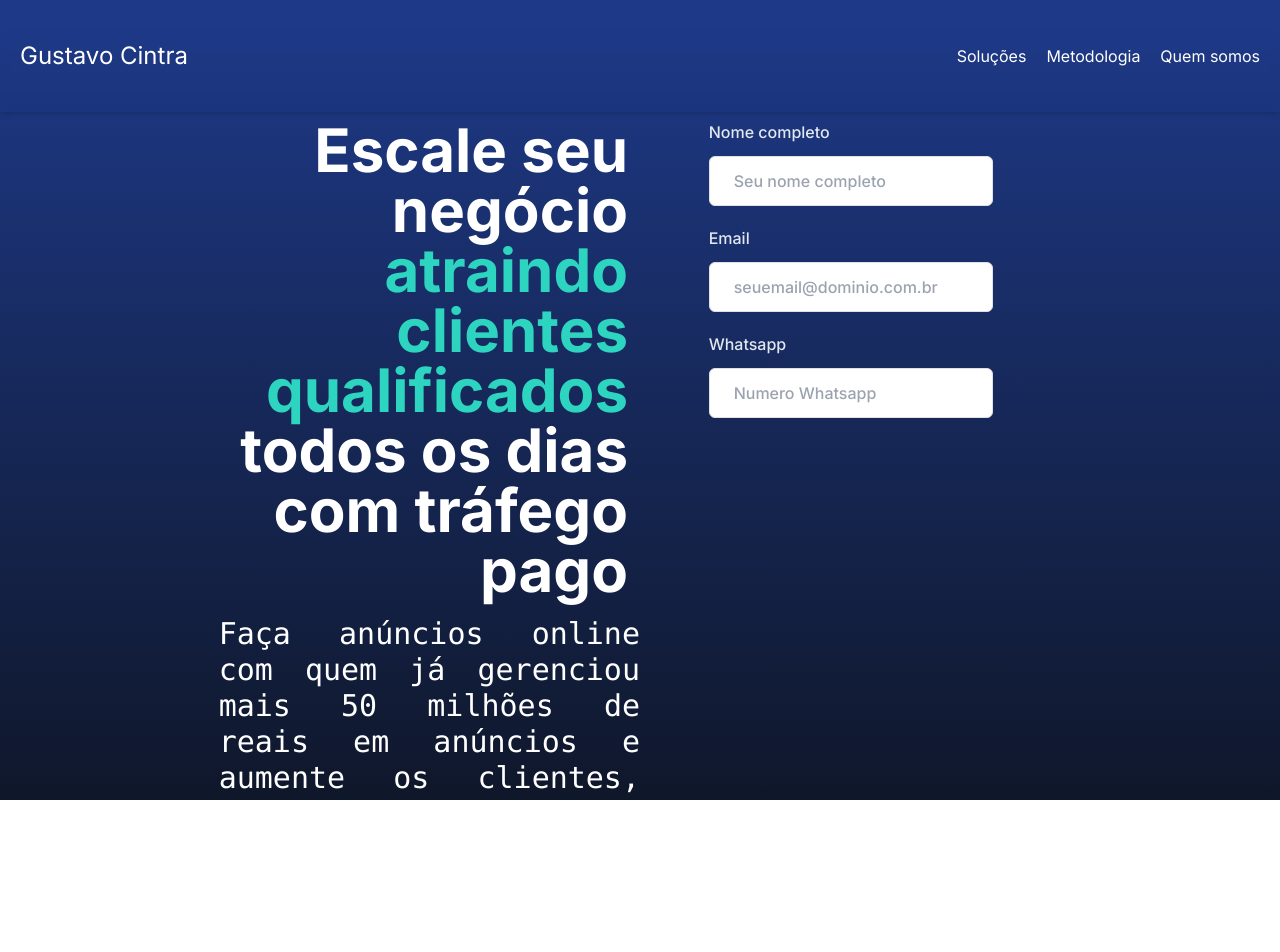
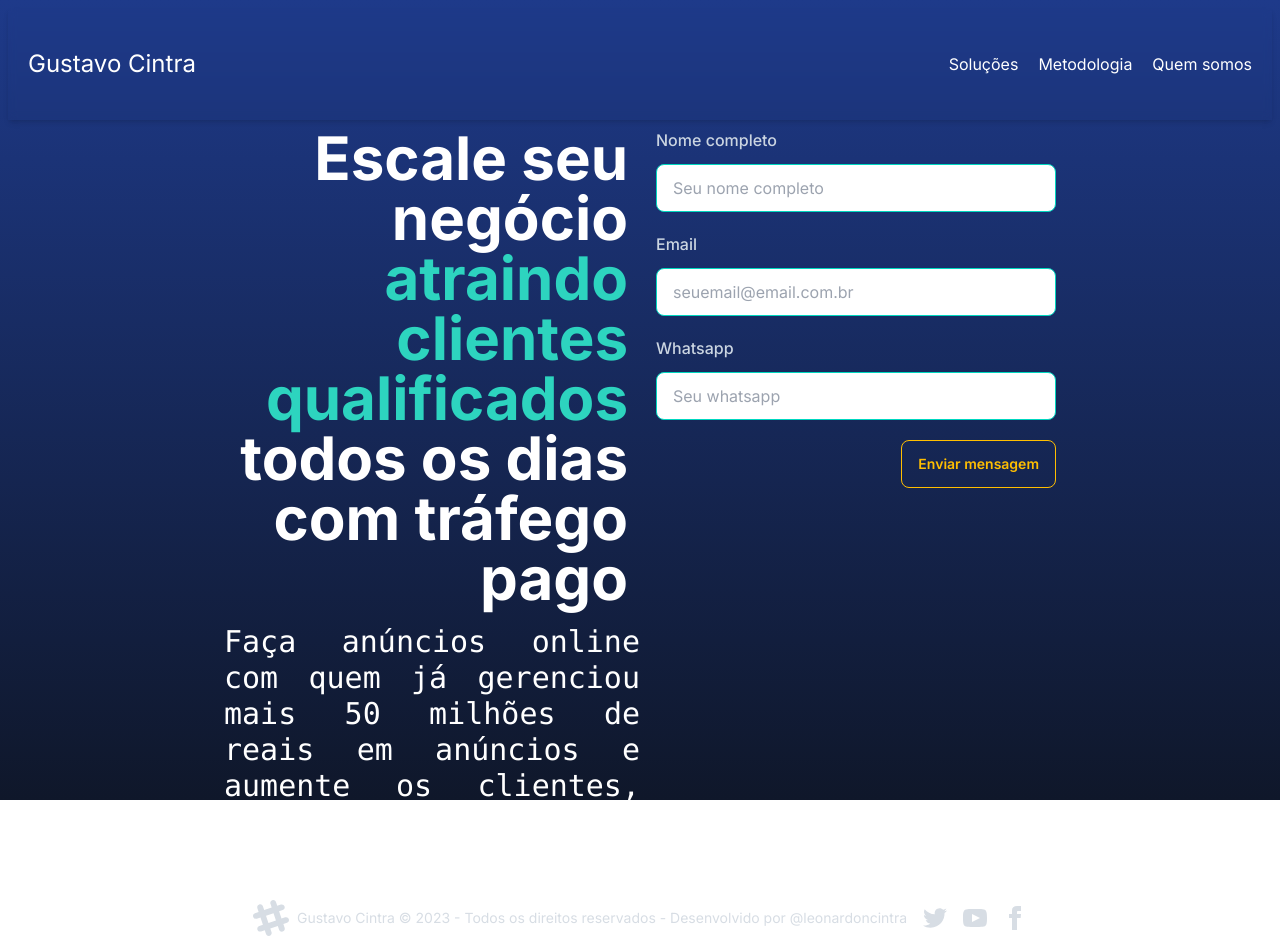
Before and after one commit to leonardocintra/landingpage, a Next.js app: page / in a window 1280 px wide. Before the commit the page ends 876 px from the top, so only its background shows below. Built offline with nearby package versions, Linux system fonts and the light colour scheme.

Commit message:
🧪 test: alinhamento

```diff
--- a/package.json
+++ b/package.json
@@ -19,6 +19,7 @@
     "@types/react": "^18",
     "@types/react-dom": "^18",
     "autoprefixer": "^10.0.1",
+    "daisyui": "^4.0.5",
     "eslint": "^8",
     "eslint-config-next": "14.0.2",
     "postcss": "^8",
--- a/src/app/components/ContactForm.tsx
+++ b/src/app/components/ContactForm.tsx
@@ -2,9 +2,8 @@
   return (
     <section className="flex p-2 justify-center">
       <div className="sm:w-2/3 flex flex-col sm:flex-row text-white">
-
         <div className="sm:w-1/2">
-          <p className="text-5xl sm:text-6xl font-bold hover:text-sky-200 text-right pr-3">
+          <p className="text-5xl lg:text-6xl font-bold hover:text-sky-200 text-right pr-3">
             Escale seu negócio{" "}
             <span className="text-teal-400">
               atraindo clientes qualificados{" "}
@@ -18,55 +17,56 @@
           </p>
         </div>
 
-        <div className="pt-4 sm:pt-0 sm:w-1/2">
-          <div className="flex items-center justify-center">
-            <form action="" method="POST">
-              <div className="mb-5">
+        <div className="pt-4 pl-4 sm:pt-0 sm:w-1/2">
+          <div>
             <label
-                  htmlFor="name"
-                  className="mb-3 block text-base font-medium text-slate-200"
+              htmlFor="nome"
+              className="mb-3 block text-base font-medium text-slate-300"
             >
               Nome completo
             </label>
             <input
+              id="nome"
+              name="nome"
               type="text"
-                  name="name"
-                  id="name"
               placeholder="Seu nome completo"
-                  className="w-full rounded-md border border-[#e0e0e0] bg-white py-3 px-6 text-base font-medium text-[#6B7280] outline-none focus:border-[#6A64F1] focus:shadow-md"
+              className="input input-bordered input-accent w-full max-w-md"
             />
           </div>
-              <div className="mb-5">
+          <div className="mt-5">
             <label
-                  htmlFor="email"
-                  className="mb-3 block text-base font-medium text-slate-200"
+              htmlFor="nome"
+              className="mb-3 block text-base font-medium text-slate-300"
             >
               Email
             </label>
             <input
+              id="email"
+              name="email"
               type="email"
-                  name="email"
-                  id="email"
-                  placeholder="seuemail@dominio.com.br"
-                  className="w-full rounded-md border border-[#e0e0e0] bg-white py-3 px-6 text-base font-medium text-[#6B7280] outline-none focus:border-[#6A64F1] focus:shadow-md"
+              placeholder="seuemail@email.com.br"
+              className="input input-bordered input-accent w-full max-w-md"
             />
           </div>
-              <div className="mb-5">
+          <div className="mt-5">
             <label
-                  htmlFor="telefone"
-                  className="mb-3 block text-base font-medium text-slate-200"
+              htmlFor="nome"
+              className="mb-3 block text-base font-medium text-slate-300"
             >
               Whatsapp
             </label>
             <input
+              id="whatsapp"
+              name="whatsapp"
               type="number"
-                  name="telefone"
-                  id="telefone"
-                  placeholder="Numero Whatsapp"
-                  className="w-full rounded-md border border-[#e0e0e0] bg-white py-3 px-6 text-base font-medium text-[#6B7280] outline-none focus:border-[#6A64F1] focus:shadow-md"
+              placeholder="Seu whatsapp"
+              className="input input-bordered input-accent w-full max-w-md"
             />
           </div>
-            </form>
+          <div className="mt-5 flex justify-end">
+            <button className="btn btn-outline btn-warning">
+              Enviar mensagem
+            </button>
           </div>
         </div>
       </div>
--- /dev/null
+++ b/src/app/components/Footer.tsx
@@ -0,0 +1,55 @@
+export default function Footer() {
+  return (
+    <footer className="flex footer items-center text-neutral-content justify-center p-4">
+      <aside className="items-center grid-flow-col">
+        <svg
+          width="36"
+          height="36"
+          viewBox="0 0 24 24"
+          xmlns="http://www.w3.org/2000/svg"
+          fillRule="evenodd"
+          clipRule="evenodd"
+          className="fill-current"
+        >
+          <path d="M22.672 15.226l-2.432.811.841 2.515c.33 1.019-.209 2.127-1.23 2.456-1.15.325-2.148-.321-2.463-1.226l-.84-2.518-5.013 1.677.84 2.517c.391 1.203-.434 2.542-1.831 2.542-.88 0-1.601-.564-1.86-1.314l-.842-2.516-2.431.809c-1.135.328-2.145-.317-2.463-1.229-.329-1.018.211-2.127 1.231-2.456l2.432-.809-1.621-4.823-2.432.808c-1.355.384-2.558-.59-2.558-1.839 0-.817.509-1.582 1.327-1.846l2.433-.809-.842-2.515c-.33-1.02.211-2.129 1.232-2.458 1.02-.329 2.13.209 2.461 1.229l.842 2.515 5.011-1.677-.839-2.517c-.403-1.238.484-2.553 1.843-2.553.819 0 1.585.509 1.85 1.326l.841 2.517 2.431-.81c1.02-.33 2.131.211 2.461 1.229.332 1.018-.21 2.126-1.23 2.456l-2.433.809 1.622 4.823 2.433-.809c1.242-.401 2.557.484 2.557 1.838 0 .819-.51 1.583-1.328 1.847m-8.992-6.428l-5.01 1.675 1.619 4.828 5.011-1.674-1.62-4.829z"></path>
+        </svg>
+        <p>Gustavo Cintra © 2023 - Todos os direitos reservados - Desenvolvido por @leonardoncintra</p>
+      </aside>
+      <nav className="grid-flow-col gap-4 md:place-self-center md:justify-self-end">
+        <a>
+          <svg
+            xmlns="http://www.w3.org/2000/svg"
+            width="24"
+            height="24"
+            viewBox="0 0 24 24"
+            className="fill-current"
+          >
+            <path d="M24 4.557c-.883.392-1.832.656-2.828.775 1.017-.609 1.798-1.574 2.165-2.724-.951.564-2.005.974-3.127 1.195-.897-.957-2.178-1.555-3.594-1.555-3.179 0-5.515 2.966-4.797 6.045-4.091-.205-7.719-2.165-10.148-5.144-1.29 2.213-.669 5.108 1.523 6.574-.806-.026-1.566-.247-2.229-.616-.054 2.281 1.581 4.415 3.949 4.89-.693.188-1.452.232-2.224.084.626 1.956 2.444 3.379 4.6 3.419-2.07 1.623-4.678 2.348-7.29 2.04 2.179 1.397 4.768 2.212 7.548 2.212 9.142 0 14.307-7.721 13.995-14.646.962-.695 1.797-1.562 2.457-2.549z"></path>
+          </svg>
+        </a>
+        <a>
+          <svg
+            xmlns="http://www.w3.org/2000/svg"
+            width="24"
+            height="24"
+            viewBox="0 0 24 24"
+            className="fill-current"
+          >
+            <path d="M19.615 3.184c-3.604-.246-11.631-.245-15.23 0-3.897.266-4.356 2.62-4.385 8.816.029 6.185.484 8.549 4.385 8.816 3.6.245 11.626.246 15.23 0 3.897-.266 4.356-2.62 4.385-8.816-.029-6.185-.484-8.549-4.385-8.816zm-10.615 12.816v-8l8 3.993-8 4.007z"></path>
+          </svg>
+        </a>
+        <a>
+          <svg
+            xmlns="http://www.w3.org/2000/svg"
+            width="24"
+            height="24"
+            viewBox="0 0 24 24"
+            className="fill-current"
+          >
+            <path d="M9 8h-3v4h3v12h5v-12h3.642l.358-4h-4v-1.667c0-.955.192-1.333 1.115-1.333h2.885v-5h-3.808c-3.596 0-5.192 1.583-5.192 4.615v3.385z"></path>
+          </svg>
+        </a>
+      </nav>
+    </footer>
+  );
+}
--- a/src/app/page.tsx
+++ b/src/app/page.tsx
@@ -7,13 +7,16 @@
 import Link from "next/link";
 import { FaBars } from "react-icons/fa";
 import NavHeader from "./components/NavHeader";
+import Footer from "./components/Footer";
 
 export default function Home() {
   return (
-    <main className="w-screen h-screen bg-gradient-to-b from-blue-900 to-slate-900">
+    <main className="w-screen h-screen bg-gradient-to-b from-blue-900 to-slate-900 p-2">
       <NavHeader />
 
       <ContactForm />
+
+      <Footer />
     </main>
   );
 }
--- a/tailwind.config.ts
+++ b/tailwind.config.ts
@@ -15,6 +15,6 @@
       },
     },
   },
-  plugins: [],
+  plugins: [require("daisyui")],
 }
 export default config
```
Also changed, not shown: 1 other file (tests, documents, lock files or other folders). Lines whose indentation alone changed are shown as unchanged.
